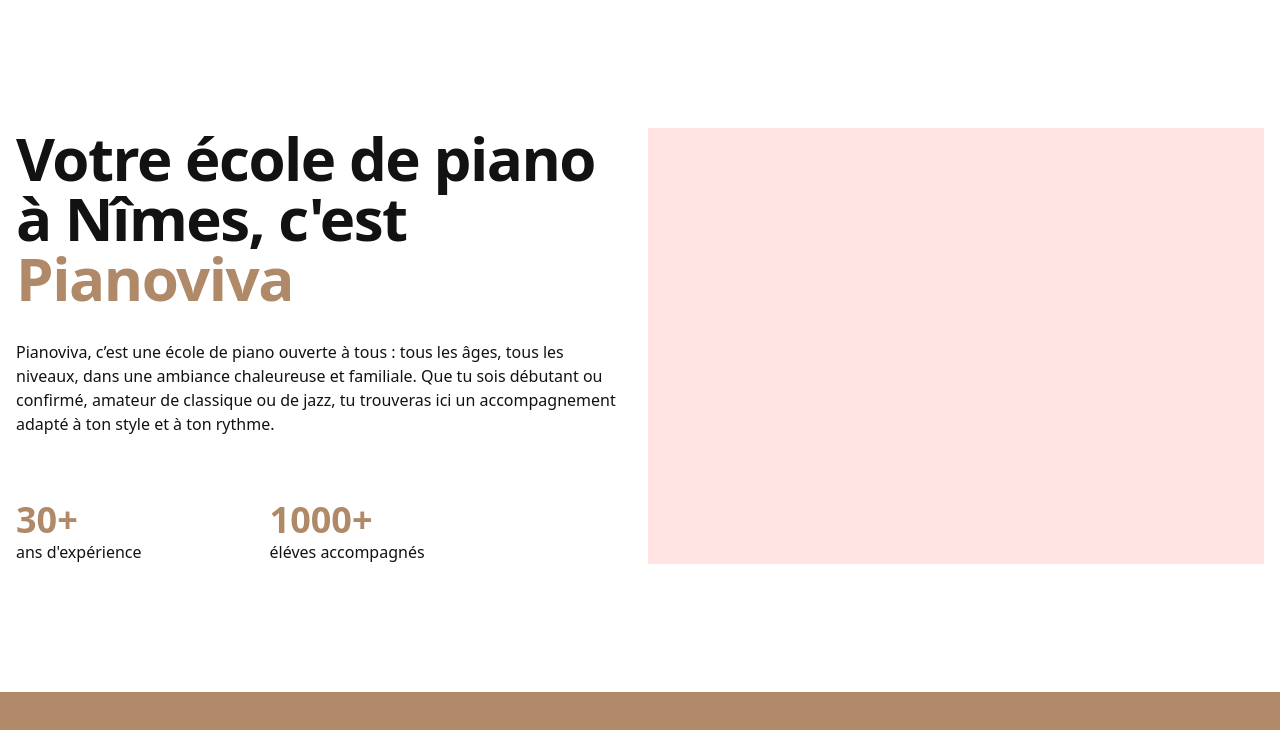
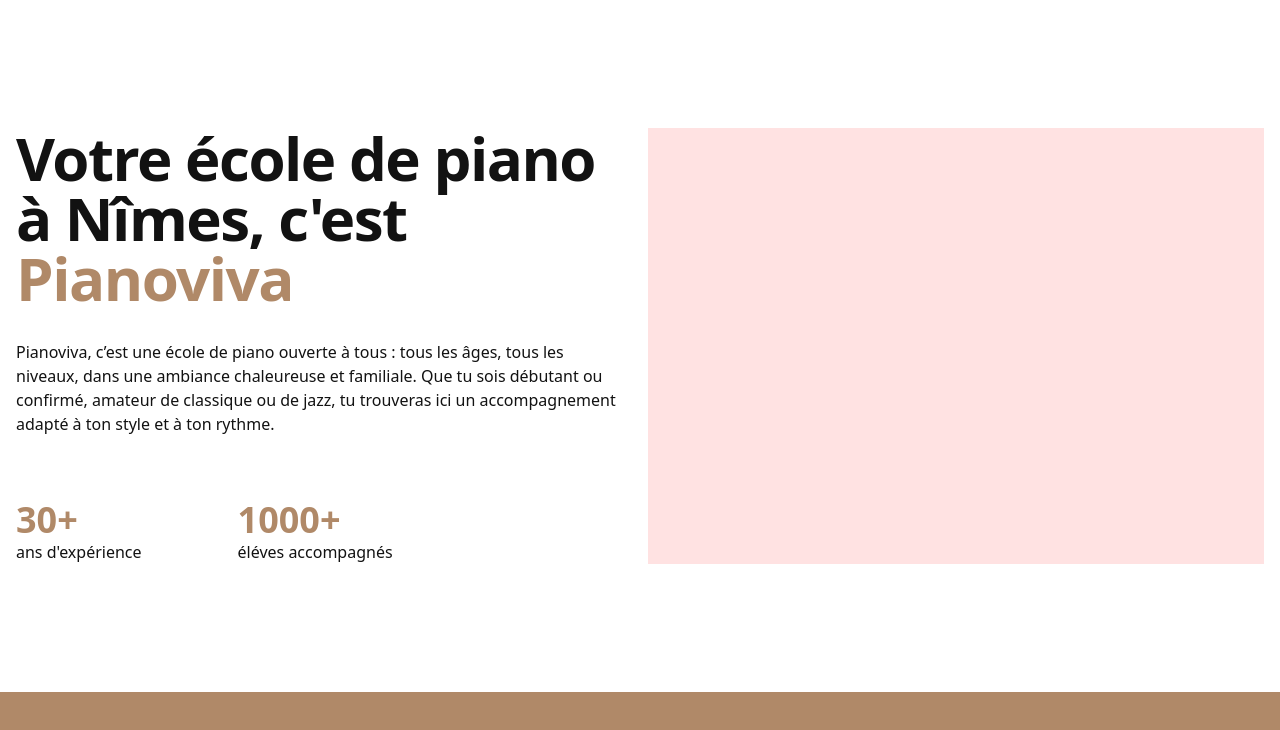
Before and after one commit to theburke9/pianoviva, a website built with Vite: page index.html in a window 1280 px wide. Shown: the top 730 px of the page. Built offline with nearby package versions, Linux system fonts and the light colour scheme.

Commit message:
remove gap

```diff
--- a/index.html
+++ b/index.html
@@ -17,7 +17,7 @@
         </h1>
         <p class="pt-4">Pianoviva, c’est une école de piano ouverte à tous : tous les âges, tous les niveaux, dans une ambiance chaleureuse et familiale. Que tu sois débutant ou confirmé, amateur de classique ou de jazz, tu trouveras ici un accompagnement adapté à ton style et à ton rythme.</p>
 
-        <div class="flex justify-around lg:justify-start gap-32 mt-16 lg:text-left">
+        <div class="flex justify-around lg:justify-start lg:gap-24 mt-16 lg:text-left">
           <div>
             <p class="text-2xl md:text-4xl font-bold text-primary">30+</p>
             <p class="text-md">ans d'expérience</p>
```
